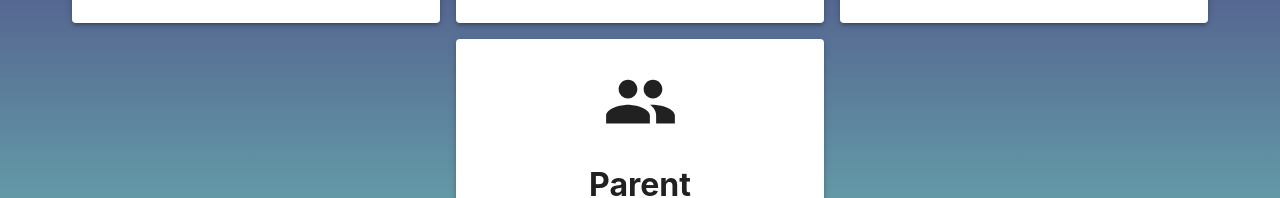
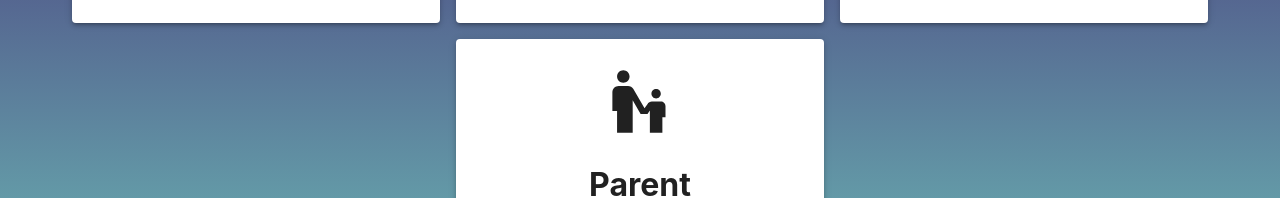
Before and after one commit to potdukhe12/LMS-Application, a React (Create React App) app in the folder LMS-App/frontend/: page /choose in a window 1280 px wide. Shown: the part 294-492 px from the top of the page. Built offline with nearby package versions, Linux system fonts and the light colour scheme; the HTML template or start-up script is replaced by a standard one.

Commit message:
Admin Dashboard

```diff
--- a/LMS-App/frontend/src/pages/ChooseUser.js
+++ b/LMS-App/frontend/src/pages/ChooseUser.js
@@ -8,7 +8,7 @@ import {
   CircularProgress,
   Backdrop,
 } from '@mui/material';
-import { AccountCircle, School, Group } from '@mui/icons-material';
+import { AccountCircle, School, Group, EscalatorWarning } from '@mui/icons-material';
 import styled from 'styled-components';
 
 const ChooseUser = () => {
@@ -82,7 +82,7 @@ const ChooseUser = () => {
             <StyledPaper elevation={3}>
               <div onClick={() => navigateHandler("Parent")}>
                 <Box mb={2}>
-                  <Group style={{ fontSize: 75 }} />
+                  <EscalatorWarning style={{ fontSize: 75 }} />
                 </Box>
                 <StyledTypography>
                   Parent
```
